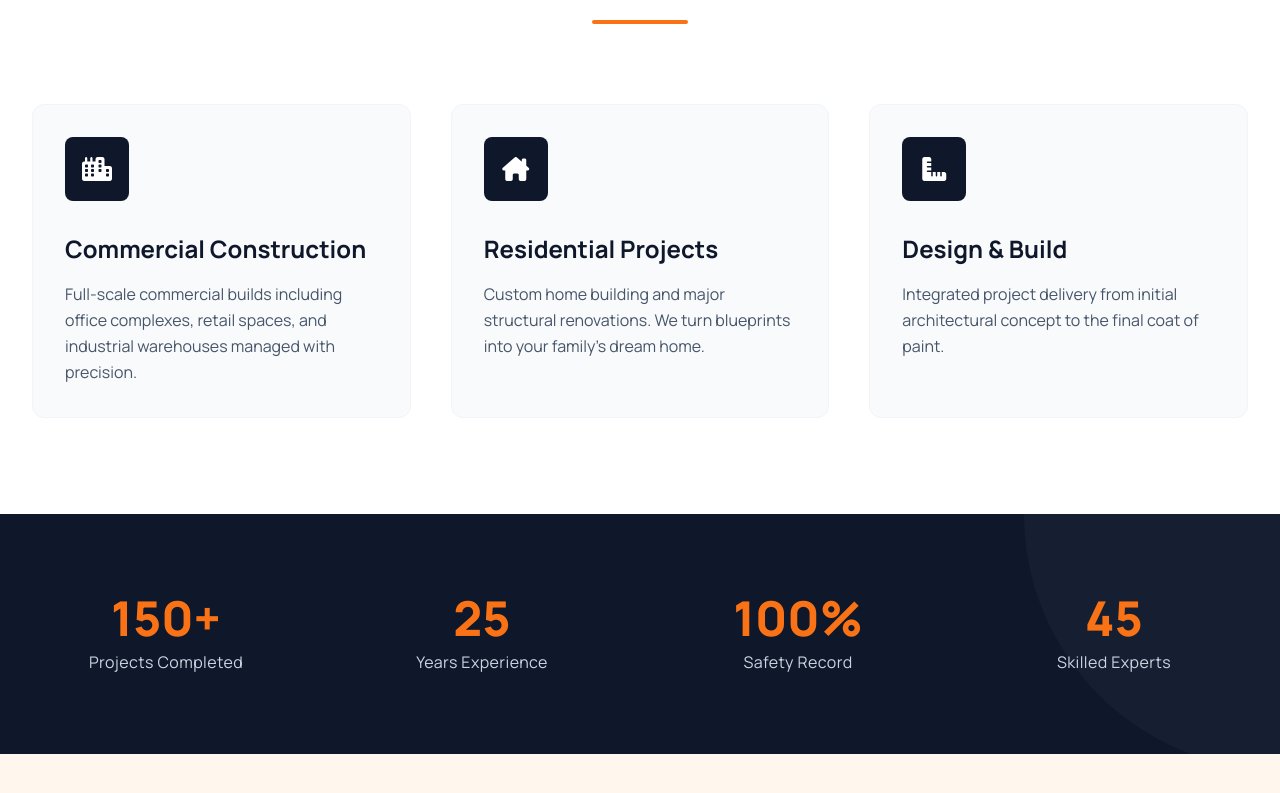
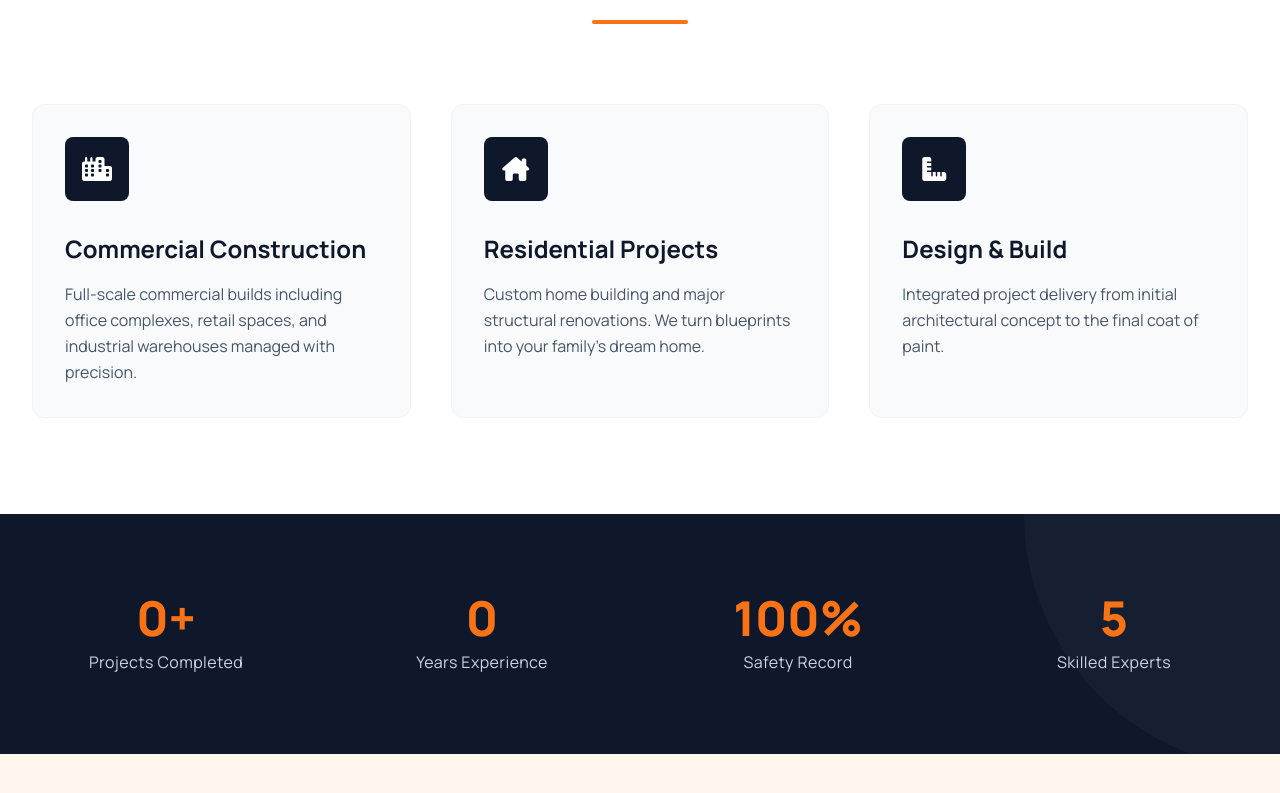
Before and after one commit to sonugupta2779-hash/apexconstruction, a plain HTML site: page index.html in a window 1280 px wide. Shown: the part 891-1684 px from the top of the page. Drawn offline with nearby package versions, Linux system fonts and the light colour scheme.

Commit message:
Update index.html

```diff
--- a/index.html
+++ b/index.html
@@ -57,7 +57,7 @@
             </span>
             <h1 class="text-5xl md:text-7xl font-extrabold text-slate-900 tracking-tight mb-6 leading-tight">
                 Smart Plans <br/>
-                <span class="text-transparent bg-clip-text bg-gradient-to-r from-orange-600 to-amber-600">Solid Builds.</span>
+                <span class="text-transparent bg-clip-text bg-gradient-to-r from-orange-600 to-amber-600">Solid Builds</span>
             </h1>
             <p class="mt-6 max-w-2xl mx-auto text-xl text-slate-600 mb-10 leading-relaxed">
                 From commercial developments to residential renovations, we deliver structural excellence and architectural beauty on time and on budget.
@@ -121,11 +121,11 @@
         <div class="max-w-7xl mx-auto px-4 sm:px-6 lg:px-8 relative z-10">
             <div class="grid grid-cols-2 md:grid-cols-4 gap-12 text-center">
                 <div>
-                    <div class="text-5xl font-extrabold mb-2 text-orange-500">150+</div>
+                    <div class="text-5xl font-extrabold mb-2 text-orange-500">0+</div>
                     <div class="text-slate-300 font-medium tracking-wide">Projects Completed</div>
                 </div>
                 <div>
-                    <div class="text-5xl font-extrabold mb-2 text-orange-500">25</div>
+                    <div class="text-5xl font-extrabold mb-2 text-orange-500">0</div>
                     <div class="text-slate-300 font-medium tracking-wide">Years Experience</div>
                 </div>
                 <div>
@@ -133,7 +133,7 @@
                     <div class="text-slate-300 font-medium tracking-wide">Safety Record</div>
                 </div>
                 <div>
-                    <div class="text-5xl font-extrabold mb-2 text-orange-500">45</div>
+                    <div class="text-5xl font-extrabold mb-2 text-orange-500">5</div>
                     <div class="text-slate-300 font-medium tracking-wide">Skilled Experts</div>
                 </div>
             </div>
```
